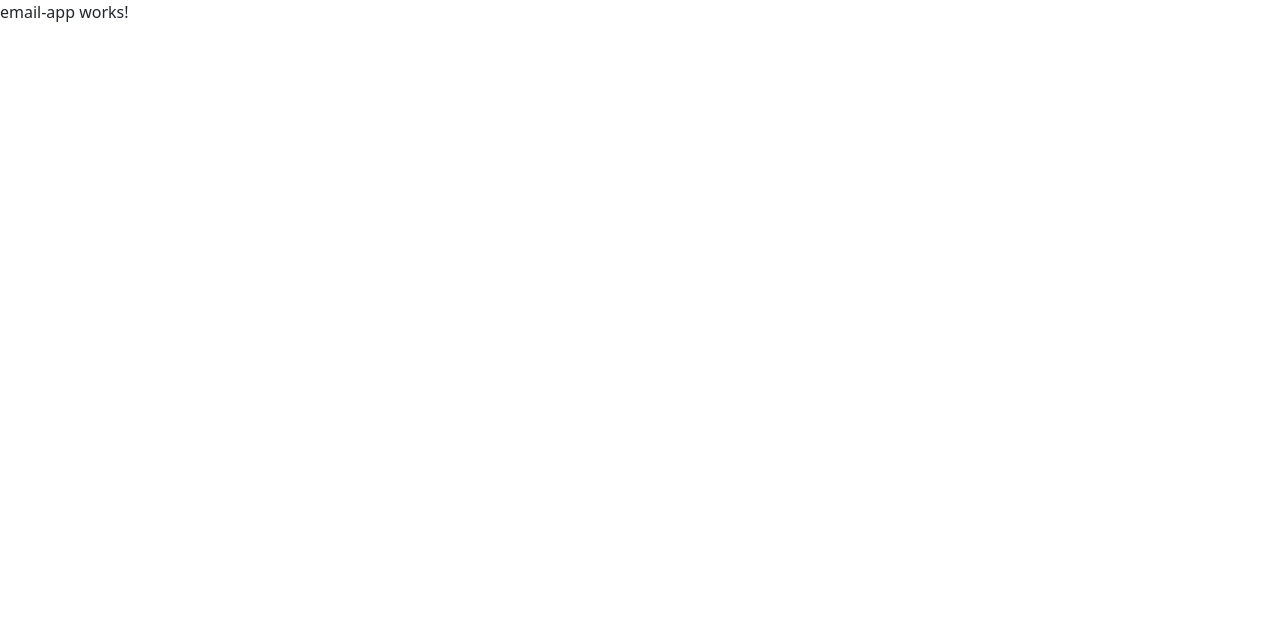
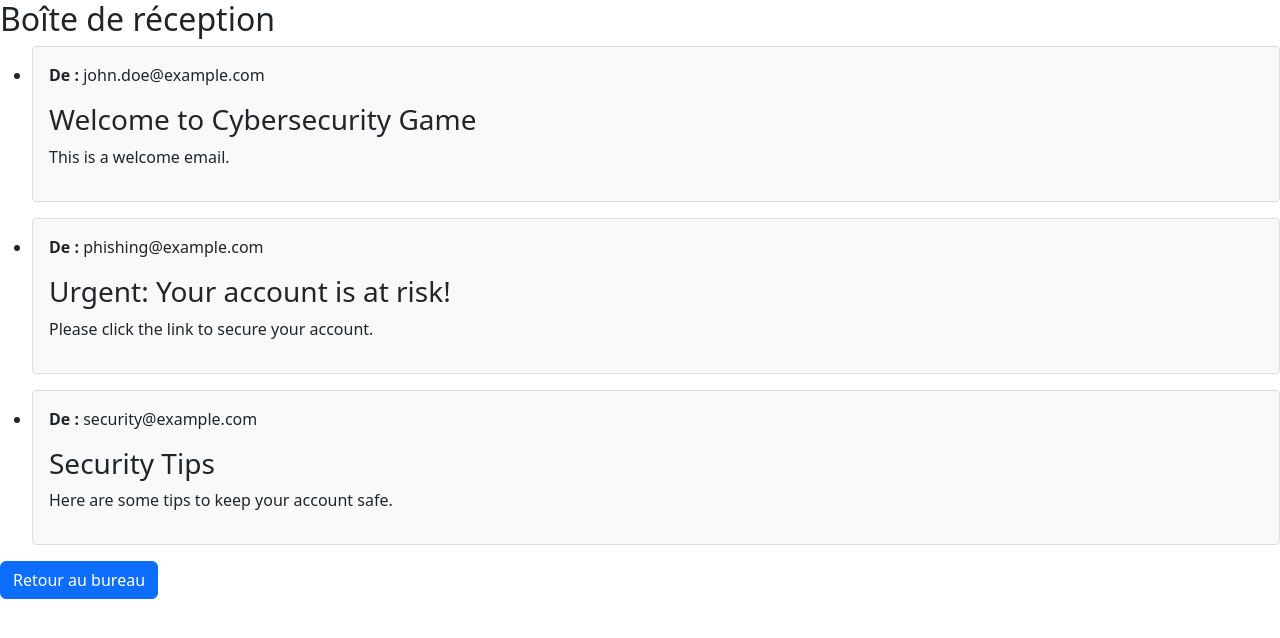
Before and after one commit to TibOwO/CyberGameFront, an Angular app: page /game/email-app in a window 1280 px wide. Shown: the top 638 px of the page. Built offline with nearby package versions, Linux system fonts and the light colour scheme.

Commit message:
OUI OUI LE PUSH D LA VUE DES MAILS C PAS TRES BO

```diff
--- a/src/app/game/email-app/email-app.component.css
+++ b/src/app/game/email-app/email-app.component.css
@@ -0,0 +1,13 @@
+.email-item {
+    border: 1px solid #ddd;
+    border-radius: 4px;
+    margin-bottom: 1rem;
+    background-color: #f9f9f9;
+    padding: 1rem;
+    cursor: pointer;
+    transition: background-color 0.2s ease;
+  }
+
+  .email-item:hover {
+    background-color: #f0f0f0;
+  }
--- a/src/app/game/email-app/email-app.component.html
+++ b/src/app/game/email-app/email-app.component.html
@@ -1 +1,11 @@
-<p>email-app works!</p>
+<div class="email-container">
+    <h2>Boîte de réception</h2>
+    <ul class="email-list">
+      <li *ngFor="let email of emails" class="email-item" (click)="openEmail(email.id)">
+        <p><strong>De :</strong> {{ email.sender }}</p>
+        <h3>{{ email.subject }}</h3>
+        <p>{{ email.content }}</p>
+      </li>
+    </ul>
+    <button (click)="returnToDesk()" class="btn btn-primary">Retour au bureau</button>
+  </div>
--- a/src/app/game/email-app/email-app.component.ts
+++ b/src/app/game/email-app/email-app.component.ts
@@ -1,12 +1,37 @@
 import { Component } from '@angular/core';
+import { OnInit } from '@angular/core';
+import { Email } from '../email.service';
+import { EmailService } from '../email.service';
+import { CommonModule } from '@angular/common';
+import { Router } from '@angular/router';
+
 
 @Component({
   selector: 'app-email-app',
   standalone: true,
-  imports: [],
+  imports: [CommonModule],
   templateUrl: './email-app.component.html',
   styleUrl: './email-app.component.css'
 })
-export class EmailAppComponent {
+export class EmailAppComponent implements OnInit {
+  emails: Email[] = [];
+
+  constructor(private router: Router, private emailService: EmailService) {}
+
+  ngOnInit(): void {
+    // Récupérer les emails au chargement du composant
+    this.emailService.getEmails().subscribe((emails) => {
+      this.emails = emails;
+    });
+  }
+
+  openEmail(emailId: number) {
+
+  }
+
+  returnToDesk() {
+    this.router.navigate([`/game`]);
+
+  }
 
 }
--- /dev/null
+++ b/src/app/game/email.service.ts
@@ -0,0 +1,30 @@
+import { Injectable } from '@angular/core';
+import { Observable, of } from 'rxjs';
+
+export interface Email {
+  id: number;
+  sender: string;
+  subject: string;
+  content: string;
+  date: string;
+}
+
+@Injectable({
+  providedIn: 'root'
+})
+export class EmailService {
+
+  constructor() { }
+
+  // Simuler quelques emails
+  private emails: Email[] = [
+    { id: 1, sender: 'john.doe@example.com', subject: 'Welcome to Cybersecurity Game', content: 'This is a welcome email.', date: '2024-11-14' },
+    { id: 2, sender: 'phishing@example.com', subject: 'Urgent: Your account is at risk!', content: 'Please click the link to secure your account.', date: '2024-11-13' },
+    { id: 3, sender: 'security@example.com', subject: 'Security Tips', content: 'Here are some tips to keep your account safe.', date: '2024-11-12' },
+  ];
+
+  // Récupérer la liste des emails
+  getEmails(): Observable<Email[]> {
+    return of(this.emails);
+  }
+}
```
Also changed, not shown: src/app/game/game.component.html (line endings or trailing spaces), 1 other file (tests, documents, lock files or other folders).
